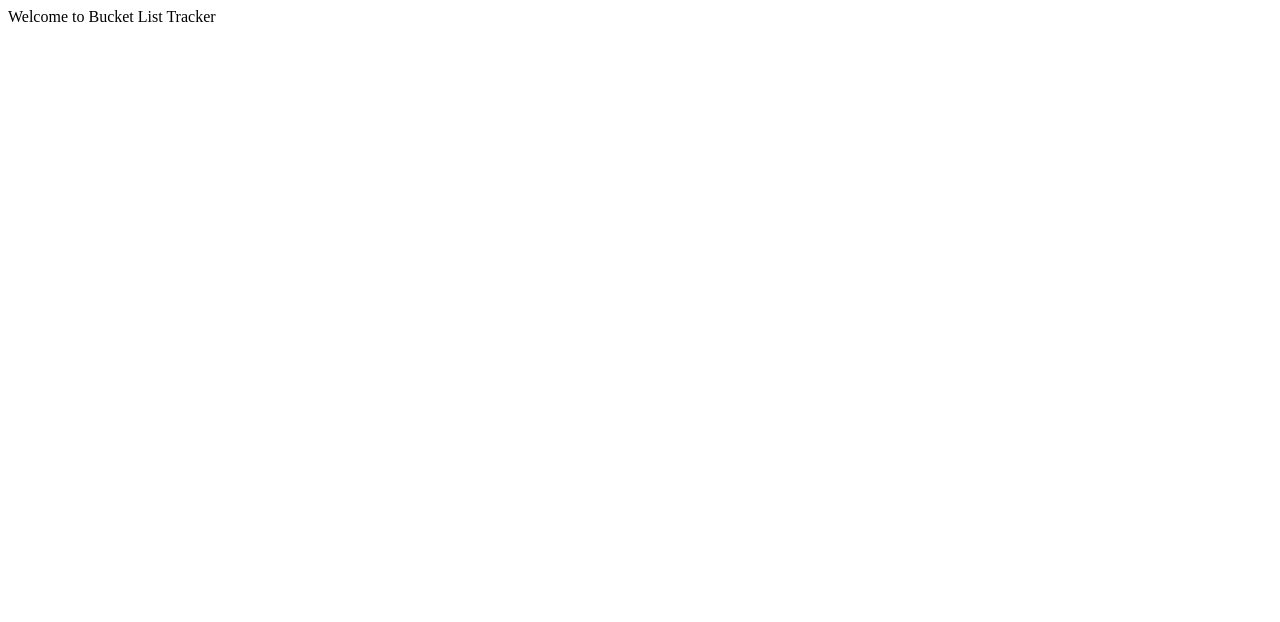
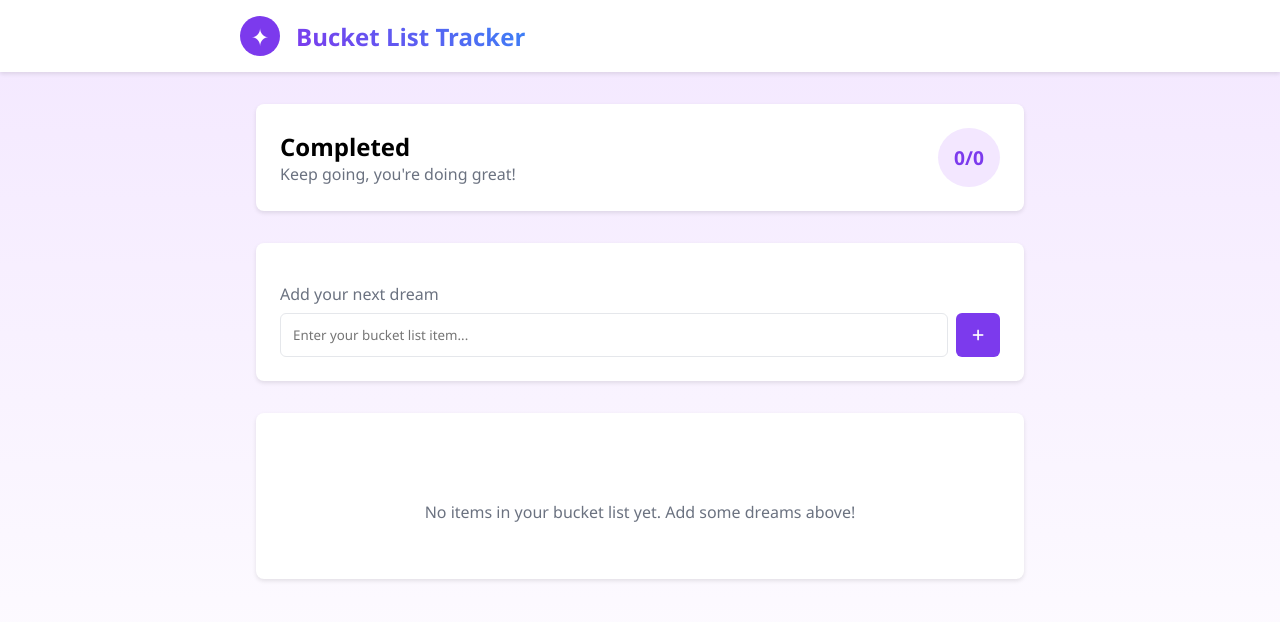
Before and after one commit to Resham8/Bucket-List-Tracker, a website: page FrontEnd/index.html in a window 1280 px wide. Drawn offline with Linux system fonts and the light colour scheme.

Commit message:
Created basic frontend for the app
created the UI

```diff
--- a/FrontEnd/index.html
+++ b/FrontEnd/index.html
@@ -1,13 +1,52 @@
 <!DOCTYPE html>
 <html lang="en">
-<head>
-    <meta charset="UTF-8">
-    <meta name="viewport" content="width=device-width, initial-scale=1.0">
+  <head>
+    <meta charset="UTF-8" />
+    <meta name="viewport" content="width=device-width, initial-scale=1.0" />
     <title>Bucket List Tracker</title>
-</head>
-<body>
-    <div>
-        Welcome to Bucket List Tracker
+    <link rel="stylesheet" href="style.css" />
+    <link href="https://cdnjs.cloudflare.com/ajax/libs/font-awesome/6.0.0/css/all.min.css" rel="stylesheet">
+  </head>
+  <body>
+    <nav class="nav">
+        <div class="nav-content">
+            <div class="logo">✦</div>
+            <h1>Bucket List Tracker</h1>
+        </div>
+    </nav>
+
+    <div class="container">
+        <div class="tracker-card">
+            <div class="progress">
+                <div>
+                    <h2>Completed</h2>
+                    <p style="color: #6b7280;">Keep going, you're doing great!</p>
+                </div>
+                <div class="count">
+                    <span id="completed-count">0</span>/<span id="total-count">0</span>
+                </div>
+            </div>
+        </div>
+
+        <div class="tracker-card">
+            <div class="input-section">
+                <p style="color: #6b7280;">Add your next dream</p>
+                <div class="input-container">
+                    <input type="text" id="new-item" placeholder="Enter your bucket list item...">
+                    <button class="add-btn" id="add-btn">
+                        <i class="fas fa-plus"></i>
+                    </button>
+                </div>
+            </div>
+        </div>
+
+        <div class="tracker-card">
+            <div class="items-list" id="items-list">
+                <div class="empty-state">
+                    No items in your bucket list yet. Add some dreams above!
+                </div>
+            </div>
+        </div>
     </div>
-</body>
+  </body>
 </html>
--- /dev/null
+++ b/FrontEnd/style.css
@@ -0,0 +1,182 @@
+* {
+    margin: 0;
+    padding: 0;
+    box-sizing: border-box;
+    font-family: 'Segoe UI', Tahoma, Geneva, Verdana, sans-serif;
+}
+
+body {
+    background: linear-gradient(to bottom, #f3e7ff, #ffffff);
+    min-height: 100vh;
+}
+
+.nav {
+    background: white;
+    padding: 1rem;
+    box-shadow: 0 2px 4px rgba(0,0,0,0.1);
+}
+
+.nav-content {
+    max-width: 800px;
+    margin: 0 auto;
+    display: flex;
+    align-items: center;
+    gap: 1rem;
+}
+
+.logo {
+    width: 40px;
+    height: 40px;
+    background: #7c3aed;
+    border-radius: 50%;
+    display: flex;
+    align-items: center;
+    justify-content: center;
+    color: white;
+    font-size: 1.5rem;
+}
+
+.nav h1 {
+    background: linear-gradient(45deg, #7c3aed, #3b82f6);
+    -webkit-background-clip: text;
+    -webkit-text-fill-color: transparent;
+    font-size: 1.5rem;
+}
+
+.container {
+    max-width: 800px;
+    margin: 2rem auto;
+    padding: 0 1rem;
+}
+
+.tracker-card {
+    background: white;
+    border-radius: 0.5rem;
+    padding: 1.5rem;
+    box-shadow: 0 2px 4px rgba(0,0,0,0.1);
+    margin-bottom: 2rem;
+}
+
+.progress {
+    display: flex;
+    justify-content: space-between;
+    align-items: center;
+}
+
+.count {
+    background: #f3e7ff;
+    padding: 1rem;
+    border-radius: 50%;
+    color: #7c3aed;
+    font-weight: bold;
+    font-size: 1.2rem;
+}
+
+.input-section {
+    margin-top: 1rem;
+}
+
+.input-container {
+    display: flex;
+    gap: 0.5rem;
+    margin-top: 0.5rem;
+}
+
+input[type="text"] {
+    flex: 1;
+    padding: 0.75rem;
+    border: 1px solid #e5e7eb;
+    border-radius: 0.375rem;
+    outline: none;
+    transition: border-color 0.2s;
+}
+
+input[type="text"]:focus {
+    border-color: #7c3aed;
+    box-shadow: 0 0 0 3px rgba(124, 58, 237, 0.1);
+}
+
+.add-btn {
+    background: #7c3aed;
+    color: white;
+    border: none;
+    padding: 0.75rem 1rem;
+    border-radius: 0.375rem;
+    cursor: pointer;
+    transition: background-color 0.2s;
+}
+
+.add-btn:hover {
+    background: #6d28d9;
+}
+
+.items-list {
+    margin-top: 2rem;
+}
+
+.item {
+    display: flex;
+    align-items: center;
+    padding: 1rem;
+    border-bottom: 1px solid #e5e7eb;
+    gap: 1rem;
+}
+
+.item:last-child {
+    border-bottom: none;
+}
+
+.checkbox {
+    width: 1.5rem;
+    height: 1.5rem;
+    border: 2px solid #7c3aed;
+    border-radius: 50%;
+    cursor: pointer;
+    display: flex;
+    align-items: center;
+    justify-content: center;
+    color: white;
+    transition: background-color 0.2s;
+}
+
+.checkbox.checked {
+    background: #7c3aed;
+}
+
+.item-text {
+    flex: 1;
+    font-size: 1rem;
+}
+
+.completed {
+    text-decoration: line-through;
+    color: #9ca3af;
+}
+
+.actions {
+    display: flex;
+    gap: 0.5rem;
+}
+
+.action-btn {
+    background: none;
+    border: none;
+    cursor: pointer;
+    padding: 0.5rem;
+    color: #6b7280;
+    transition: color 0.2s;
+}
+
+.action-btn:hover {
+    color: #7c3aed;
+}
+
+.action-btn.delete:hover {
+    color: #ef4444;
+}
+
+.empty-state {
+    text-align: center;
+    color: #6b7280;
+    padding: 2rem;
+}
```
Also changed, not shown: FrontEnd/main.js (added).
